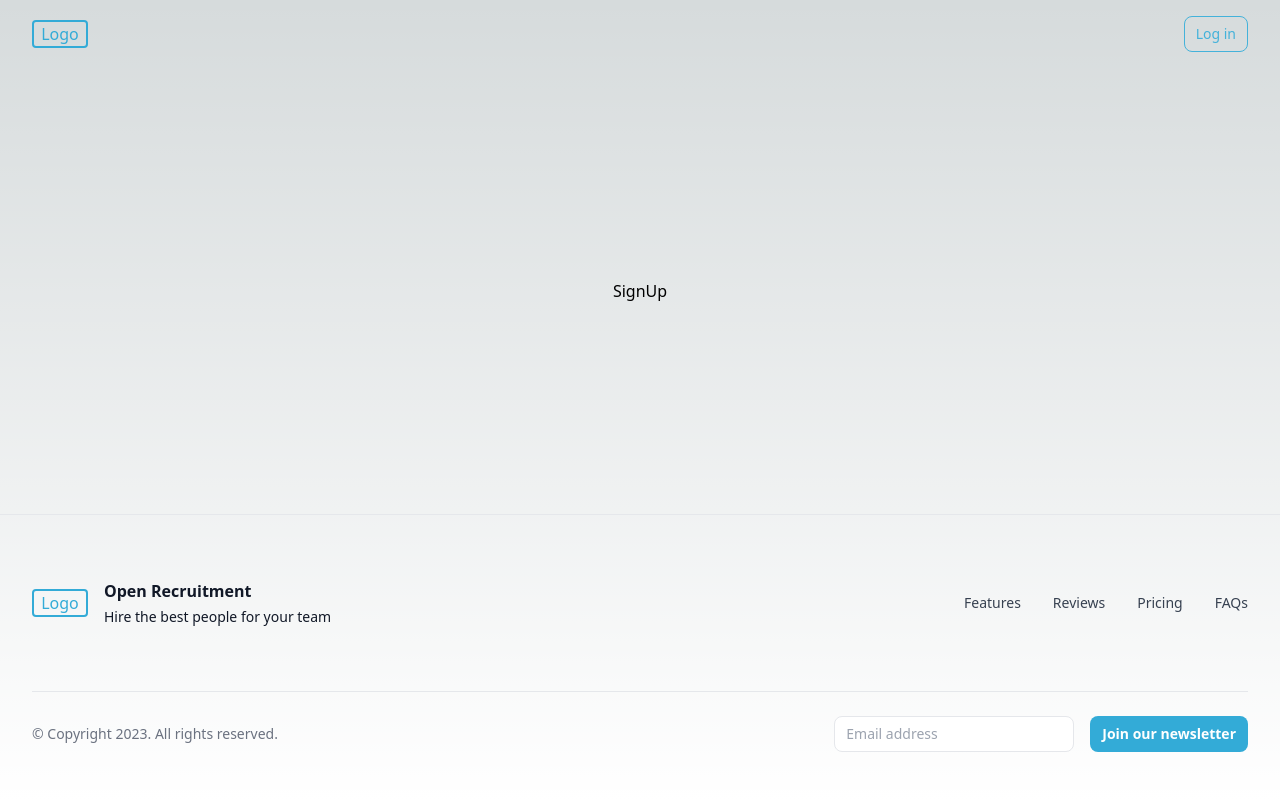
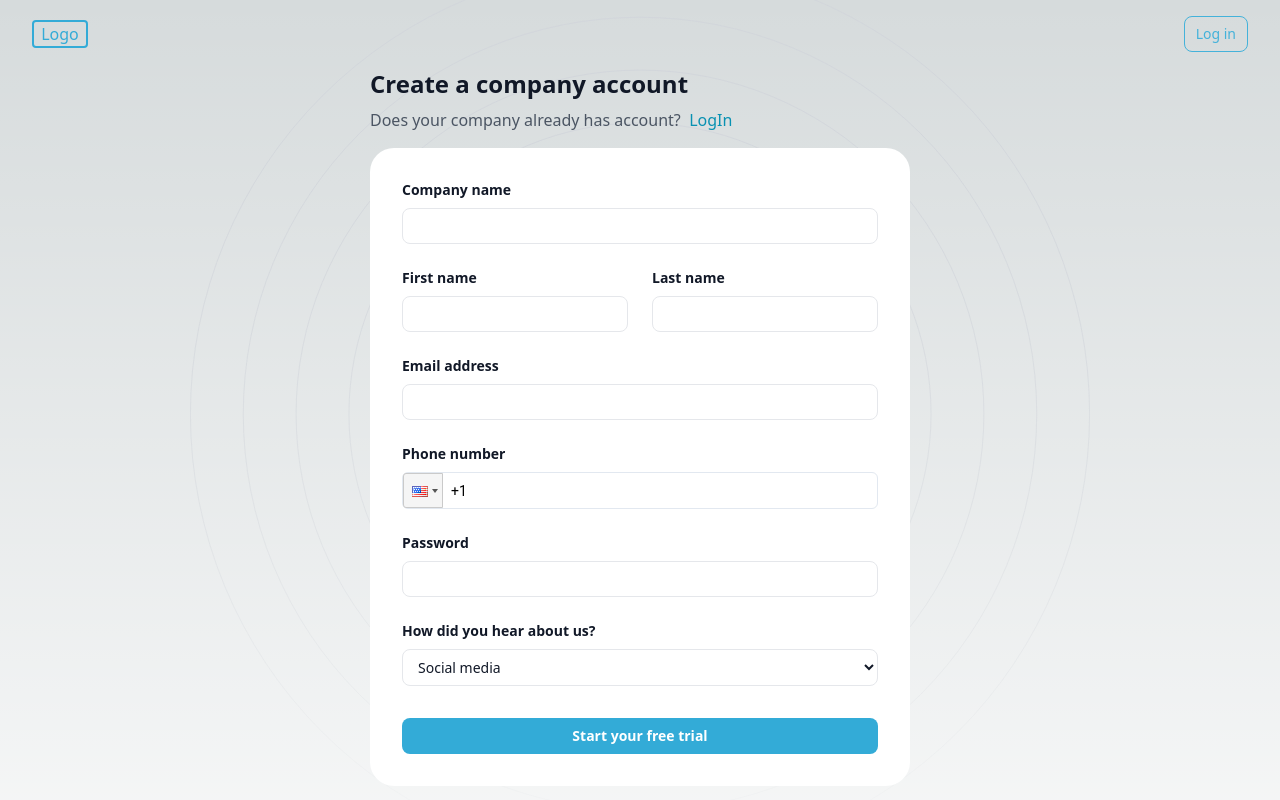
Before and after one commit to luisDevpeoplz/openRecruitment, a Next.js app: page /signup in a window 1280 px wide. Shown: the top 800 px of the page. Built offline with nearby package versions, Linux system fonts and the light colour scheme.

Commit message:
add signup view

```diff
--- a/package.json
+++ b/package.json
@@ -26,6 +26,7 @@
     "postcss": "8.4.23",
     "react": "18.2.0",
     "react-dom": "18.2.0",
+    "react-phone-input-2": "^2.15.1",
     "run": "1.4.0",
     "tailwindcss": "3.3.2",
     "typescript": "5.0.4"
--- a/src/components/UI/Fields.tsx
+++ b/src/components/UI/Fields.tsx
@@ -1,7 +1,10 @@
 import React, { ReactNode } from 'react'
+import clsx from 'clsx'
+import PhoneInput from 'react-phone-input-2'
+import 'react-phone-input-2/lib/style.css'
 
 const formClasses =
-  'block w-full appearance-none rounded-lg border border-gray-200 bg-white py-[calc(theme(spacing.2)-1px)] px-[calc(theme(spacing.3)-1px)] text-gray-900 placeholder:text-gray-400 focus:border-cyan-500 focus:outline-none focus:ring-cyan-500 sm:text-sm'
+  'block w-full rounded-lg border border-gray-200 bg-white py-[calc(theme(spacing.2)-1px)] px-[calc(theme(spacing.3)-1px)] text-gray-900 placeholder:text-gray-400 focus:border-cyan-500 focus:outline-none focus:ring-cyan-500 sm:text-sm'
 
 interface LabelProps {
   id: string
@@ -44,3 +47,43 @@ export function TextField({
     </div>
   )
 }
+
+export function SelectField({ id, label, className, ...props }: any) {
+  return (
+    <div className={className}>
+      {label && <Label id={id}>{label}</Label>}
+      <select id={id} {...props} className={clsx(formClasses, 'pr-8')} />
+    </div>
+  )
+}
+
+export function PhoneField({ id, label, className, ...props }: any) {
+  const containerStyles = {
+    width: '100%',
+    border: '1px solid #e2e8f0',
+    backgroundColor: 'white',
+    borderRadius: '0.375rem',
+    padding: 'calc(var(--spacing-2) - 1px) calc(var(--spacing-3) - 1px)',
+    color: 'var(--text-gray-900)',
+  }
+
+  return (
+    <div className={className}>
+      {label && <Label id={id}>{label}</Label>}
+      <div style={containerStyles}>
+        <PhoneInput
+          placeholder="write your phone..."
+          country="us"
+          {...props}
+          inputStyle={{
+            width: '100%',
+            border: 'none',
+            backgroundColor: 'transparent',
+            color: 'inherit',
+            outline: 'none',
+          }}
+        />
+      </div>
+    </div>
+  )
+}
--- a/src/components/UI/Layout.tsx
+++ b/src/components/UI/Layout.tsx
@@ -8,7 +8,7 @@ interface Props {
 
 const Layout: React.FC<Props> = ({ children }) => {
   return (
-    <div className="flex flex-col justify-between items-center min-h-screen">
+    <div className="flex flex-col justify-between items-center min-h-screen overflow-x-hidden">
       <Header />
       <main>{children}</main>
       <Footer />
--- /dev/null
+++ b/src/components/forms/SignUpForm.tsx
@@ -0,0 +1,98 @@
+import React from 'react'
+import { Button } from '../UI/Button'
+import { PhoneField, TextField } from '../UI/Fields'
+import Link from 'next/link'
+import BackgroundIllustration from '../UI/BackgroundIlustration'
+import { SelectField } from '../UI/Fields'
+
+const SignUpForm = () => {
+  return (
+    <div className="px-4">
+      <BackgroundIllustration
+        width="900"
+        height="900"
+        className="hidden absolute -top-7 left-1/2 -z-10 h-[788px] -translate-x-1/2 stroke-gray-300 [mask-image:linear-gradient(to_bottom,white_20%,transparent_100%)] sm:-top-9 sm:h-auto sm:block"
+      />
+      <h1 className="text-2xl font-semibold text-gray-900">
+        Create a company account
+      </h1>
+      <p className="text-gray-600 mt-2">
+        Does your company already has account? &nbsp;
+        <Link href="/login" className="text-cyan-600 hover:underline">
+          LogIn
+        </Link>
+      </p>
+
+      <form className="bg-white p-8 rounded-3xl my-4">
+        <div className="grid grid-cols-2 gap-6">
+          <TextField
+            className="col-span-full"
+            label="Company name"
+            id="company"
+            name="company"
+            type="text"
+            autoComplete="company"
+            required
+          />
+          <TextField
+            label="First name"
+            id="first_name"
+            name="first_name"
+            type="text"
+            autoComplete="given-name"
+            required
+          />
+          <TextField
+            label="Last name"
+            id="last_name"
+            name="last_name"
+            type="text"
+            autoComplete="family-name"
+            required
+          />
+          <TextField
+            className="col-span-full"
+            label="Email address"
+            id="email"
+            name="email"
+            type="email"
+            autoComplete="email"
+            required
+          />
+          <PhoneField
+            className="col-span-full"
+            label="Phone number"
+            id="phone"
+            name="phone"
+            type="tel"
+            autoComplete="tel"
+            required
+          />
+          <TextField
+            className="col-span-full"
+            label="Password"
+            id="password"
+            name="password"
+            type="password"
+            autoComplete="new-password"
+            required
+          />
+          <SelectField
+            className="col-span-full"
+            label="How did you hear about us?"
+            id="referral-source"
+            name="referral_source"
+          >
+            <option>Social media</option>
+            <option>Recomendation</option>
+          </SelectField>
+        </div>
+        <Button type="submit" color="primary" className="mt-8 w-full">
+          Start your free trial
+        </Button>
+      </form>
+    </div>
+  )
+}
+
+export default SignUpForm
--- a/src/pages/signup.tsx
+++ b/src/pages/signup.tsx
@@ -1,11 +1,8 @@
+import SignUpForm from '@/components/forms/SignUpForm'
 import React from 'react'
 
 const SignUpPage: React.FC = () => {
-  return (
-    <div>
-      <p>SignUp</p>
-    </div>
-  )
+  return <SignUpForm />
 }
 
 export default SignUpPage
```
Also changed, not shown: 1 other file (tests, documents, lock files or other folders).
